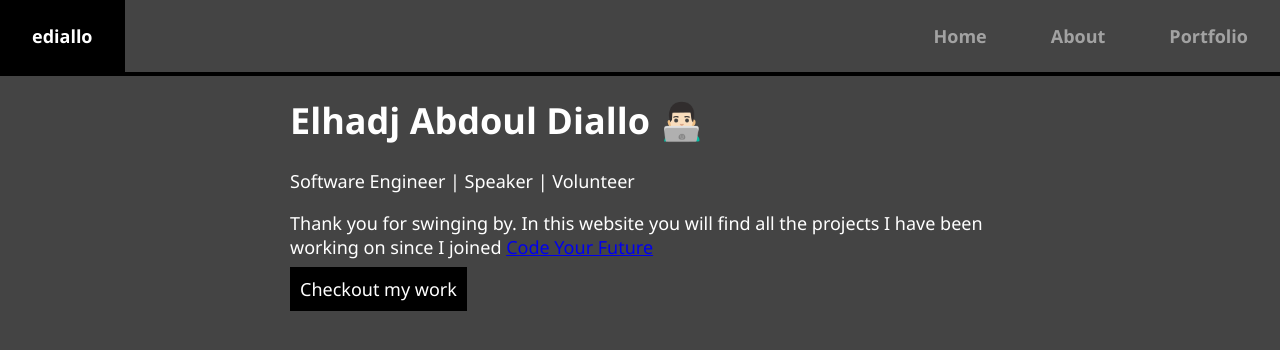
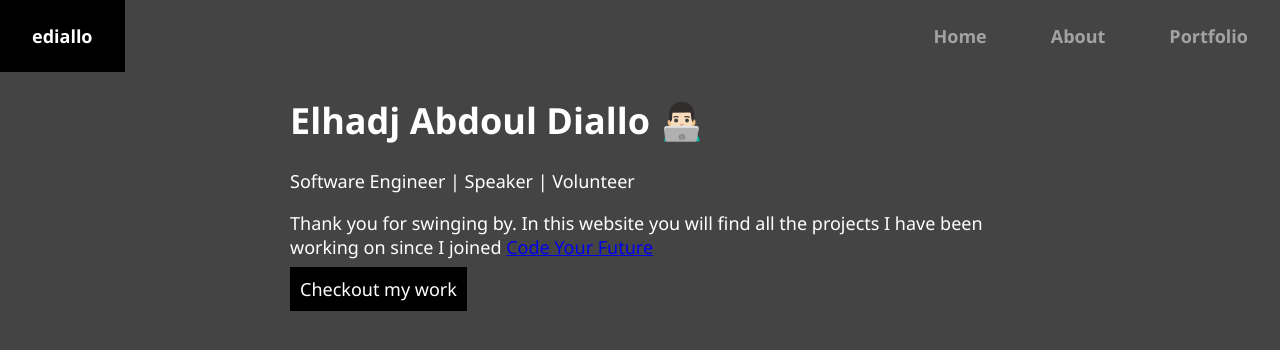
Before and after one commit to eediallo/eediallo.github.io, a React (Create React App) app in the folder my-portfolio/: page / in a window 1280 px wide. Shown: the top 350 px of the page. Built offline with nearby package versions, Linux system fonts and the light colour scheme.

Commit message:
removes border bottom of nav bar

```diff
--- a/my-portfolio/src/App.css
+++ b/my-portfolio/src/App.css
@@ -43,7 +43,6 @@ h3, h4 {
 }
 
 nav {
-  border-bottom: 4px solid black;
   text-align: center;
   position: fixed;
   top: 0;
```
